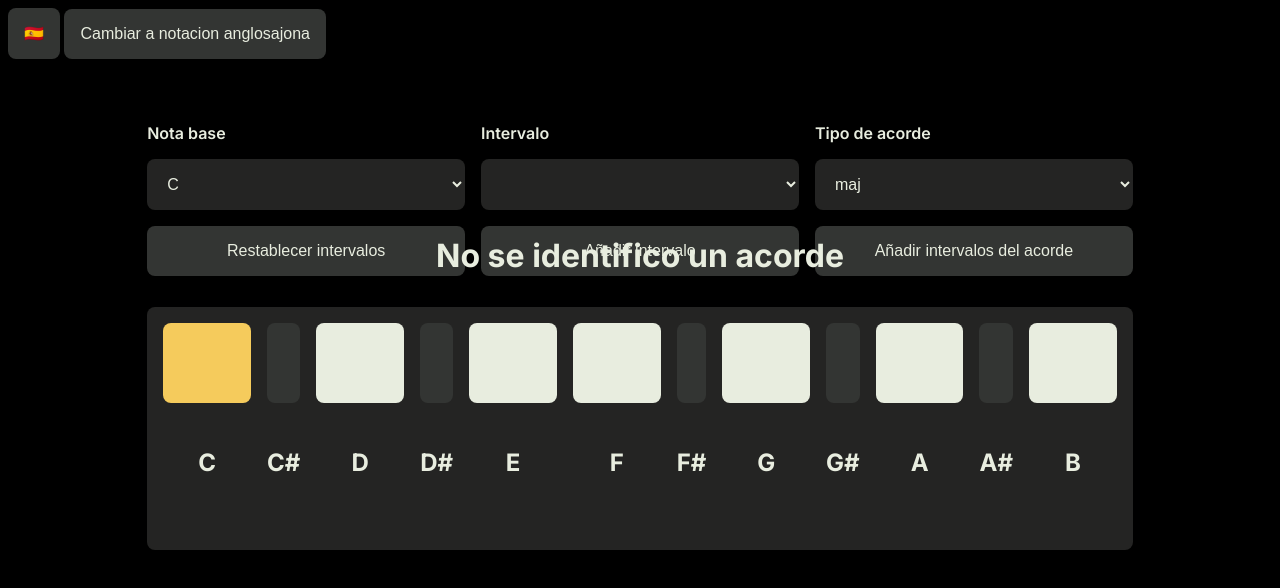
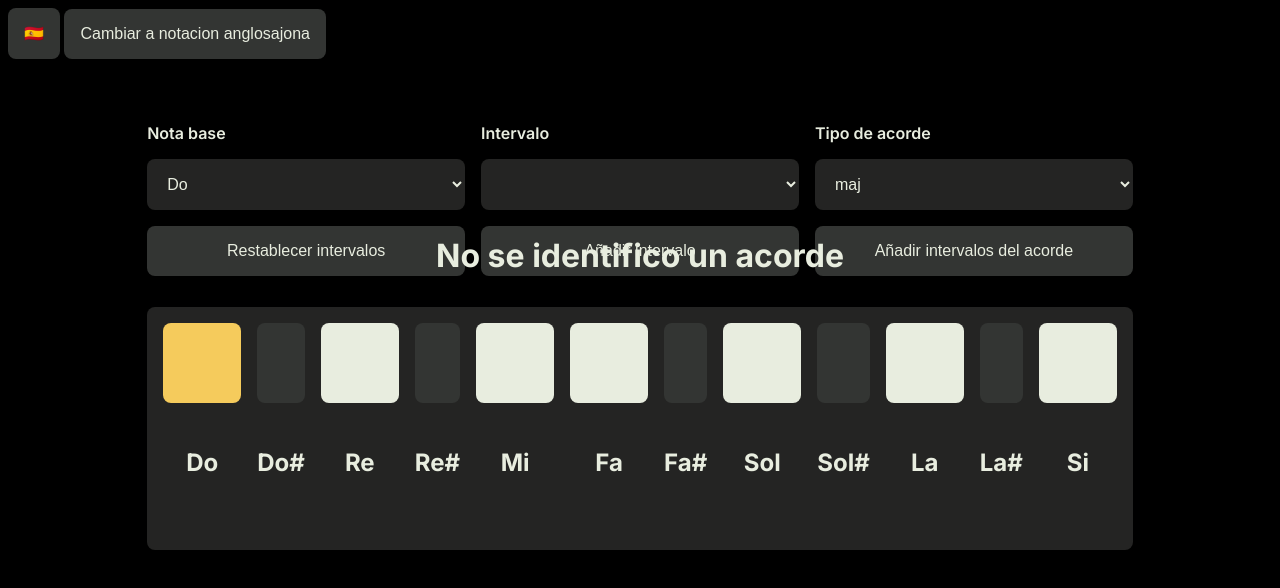
Before and after one commit to jdaar/chord-visualizer, a SvelteKit app: page / in a window 1280 px wide. Shown: the top 588 px of the page. Built offline with nearby package versions, Linux system fonts and the light colour scheme.

Commit message:
fix: anglo-latin button order

```diff
--- a/src/routes/+page.svelte
+++ b/src/routes/+page.svelte
@@ -21,11 +21,11 @@
 	let anglo_to_latin: typeof _anglo_to_latin = (note) => note;
 	$: {
 		if ($notation == 'an') {
-			anglo_to_latin = _anglo_to_latin;
-		} else {
 			anglo_to_latin = (note) => {
 				return note;
 			};
+		} else {
+			anglo_to_latin = _anglo_to_latin;
 		}
 	}
 
```
